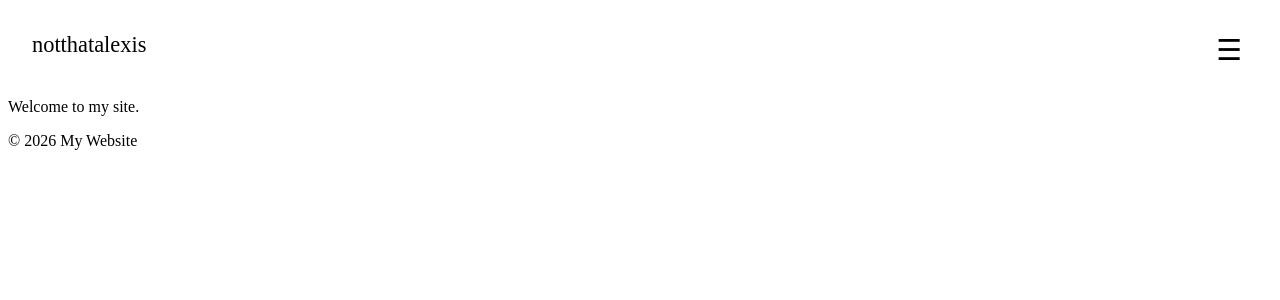
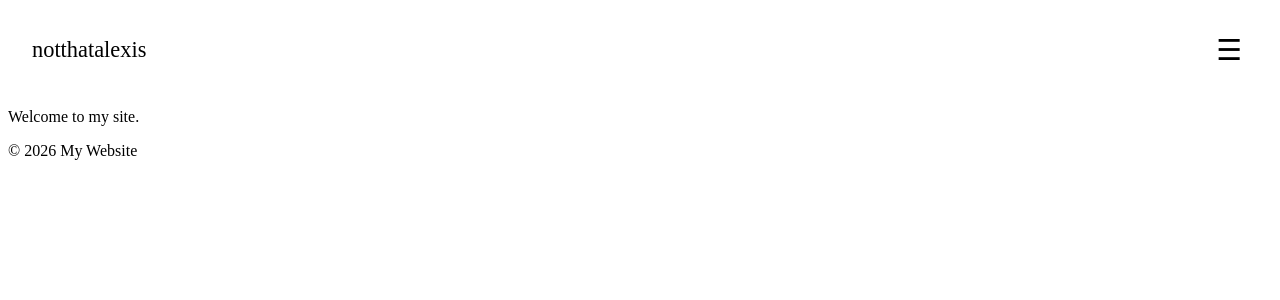
Before and after one commit to alexiefg/notthatalexis.github.io, a Jekyll site: the page built from index.md, in a window 1280 px wide. Shown: the top 300 px of the page. Built offline with Jekyll 4.4.1, drawn with Linux system fonts in a browser that asks for light colours.

Commit message:
Update style.css

```diff
--- a/assets/css/style.css
+++ b/assets/css/style.css
@@ -1,6 +1,9 @@
 .site-header {
+  display: flex;
+  justify-content: space-between;
+  align-items: center;
+  padding: 1.5rem;
   position: relative;
-  padding: 1rem;
 }
 
 .site-title {
@@ -8,38 +11,6 @@
 }
 
 .menu-toggle {
-  position: absolute;
-  top: 1rem;
-  right: 1rem;
-  font-size: 1.6rem;
-  background: none;
-  border: none;
-  cursor: pointer;
-}
-
-.mobile-nav {
-  display: none;
-  position: absolute;
-  top: 3.5rem;
-  right: 1rem;
-  background: white;
-  border: 1px solid #ddd;
-  padding: 1rem;
-}
-
-.mobile-nav a {
-  display: block;
-  margin-bottom: 0.5rem;
-}
-.site-header {
-  position: relative;
-  padding: 1.5rem;
-}
-
-.menu-toggle {
-  position: absolute;
-  top: 1.5rem;
-  right: 1.5rem;
   font-size: 1.8rem;
   background: none;
   border: none;
@@ -53,7 +24,7 @@
   background: white;
   border: 1px solid #ddd;
   padding: 1rem;
-  display: none;
+  display: none; /* 👈 THIS IS THE KEY */
 }
 
 .mobile-nav.open {
```
